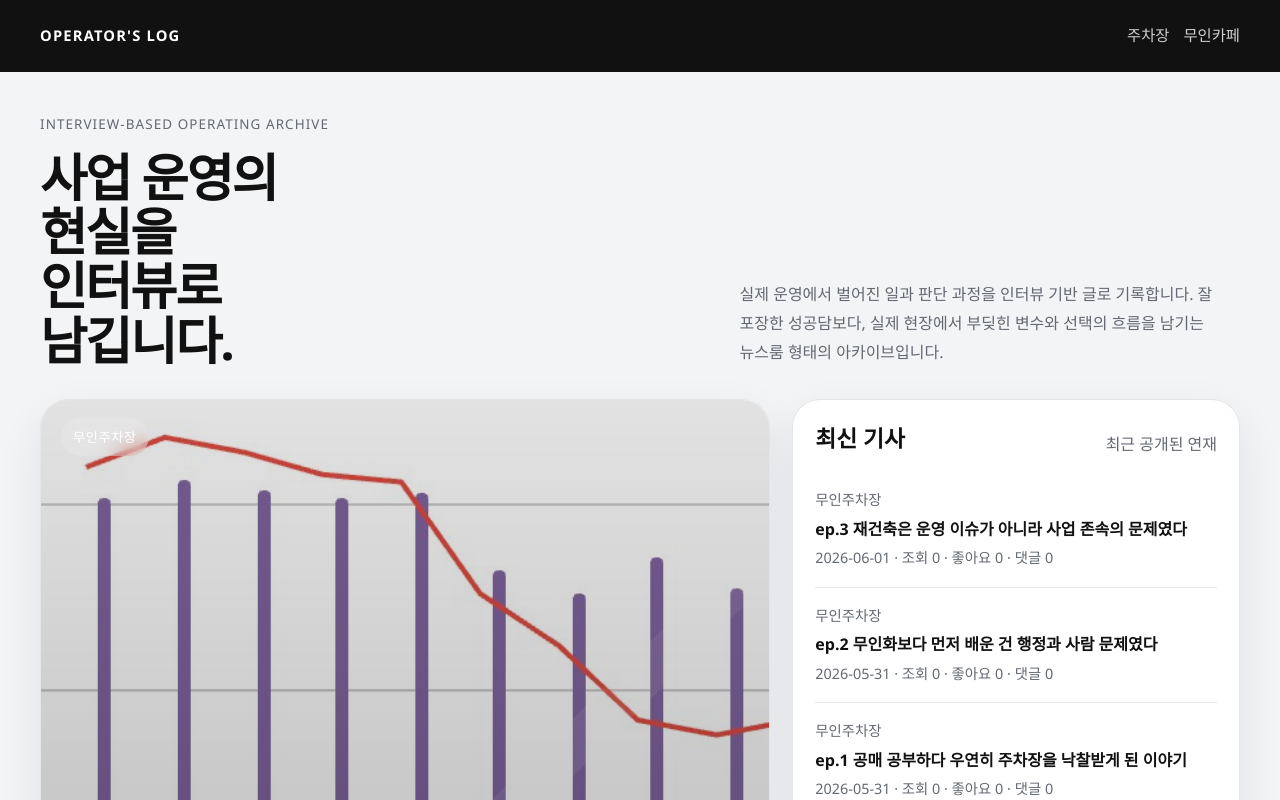
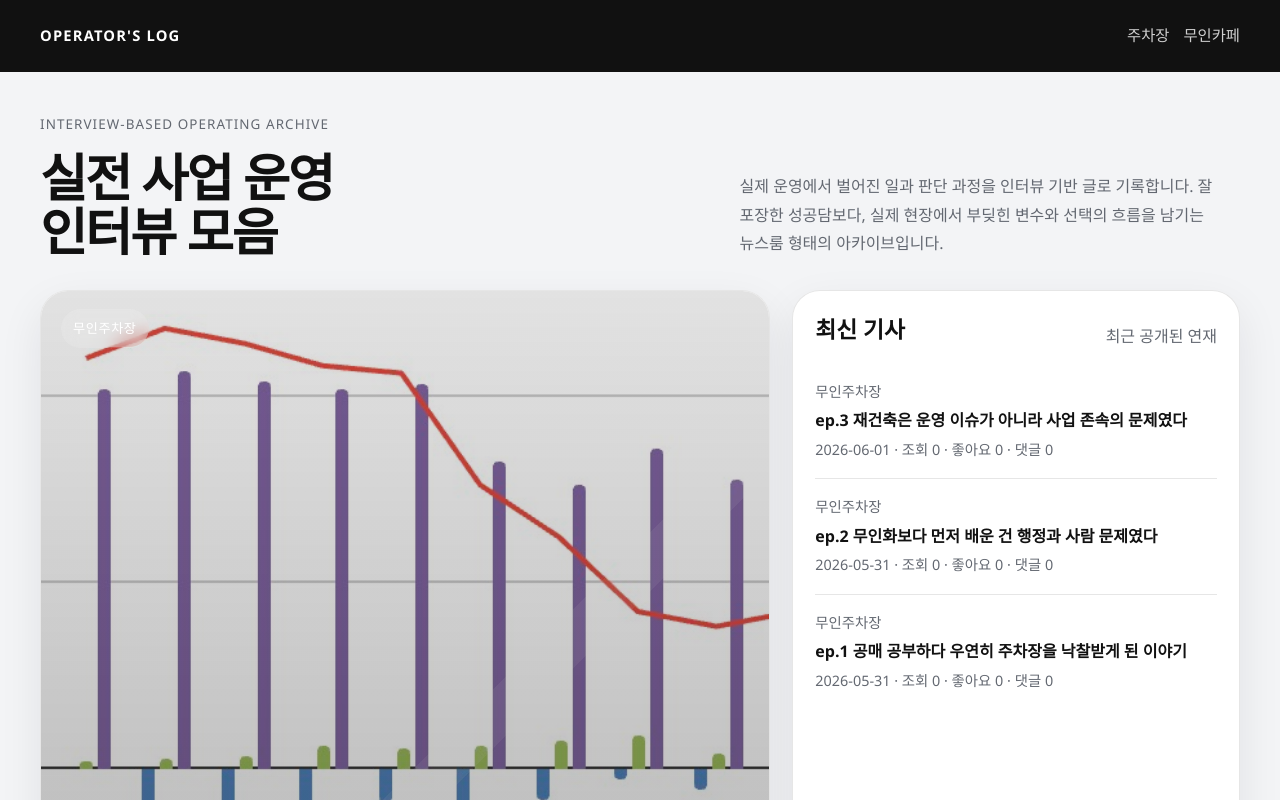
Before and after one commit to soobeom82-glitch/blogpost2026, a Next.js app: page / in a window 1280 px wide. Shown: the top 800 px of the page. Built offline with nearby package versions, Linux system fonts and the light colour scheme; no server answers; the database is empty.

Commit message:
Update site interview collection tagline

```diff
--- a/app/layout.js
+++ b/app/layout.js
@@ -8,11 +8,11 @@ const siteUrl =
 
 export const metadata = {
   title: "Operator's Log",
-  description: "실전 사업 운영 아카이브",
+  description: "실전 사업 운영 인터뷰 모음",
   metadataBase: new URL(siteUrl),
   openGraph: {
     title: "Operator's Log",
-    description: "실전 사업 운영 아카이브",
+    description: "실전 사업 운영 인터뷰 모음",
     url: siteUrl,
     siteName: "Operator's Log",
     images: ["/images/site-representative.jpg"]
@@ -20,7 +20,7 @@ export const metadata = {
   twitter: {
     card: "summary_large_image",
     title: "Operator's Log",
-    description: "실전 사업 운영 아카이브",
+    description: "실전 사업 운영 인터뷰 모음",
     images: ["/images/site-representative.jpg"]
   }
 };
@@ -51,7 +51,7 @@ export default function RootLayout({ children }) {
           <header className="site-header newsroom-header">
             <div>
               <p className="eyebrow">Interview-based operating archive</p>
-              <h1 className="site-title">사업 운영의 현실을 인터뷰로 남깁니다.</h1>
+              <h1 className="site-title">실전 사업 운영 인터뷰 모음</h1>
             </div>
 
             <p className="site-intro">
```
